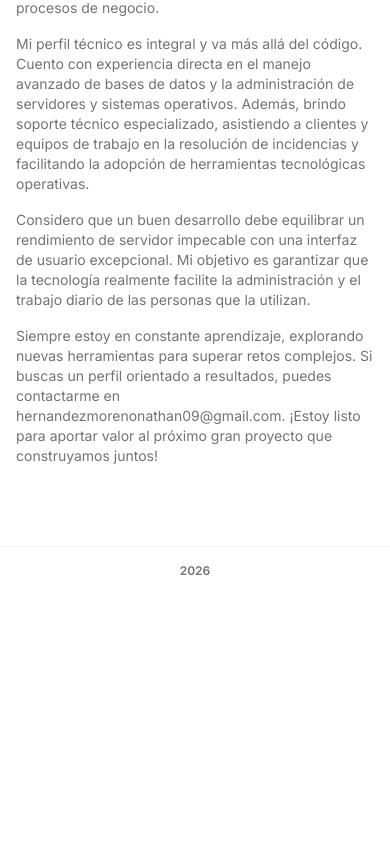
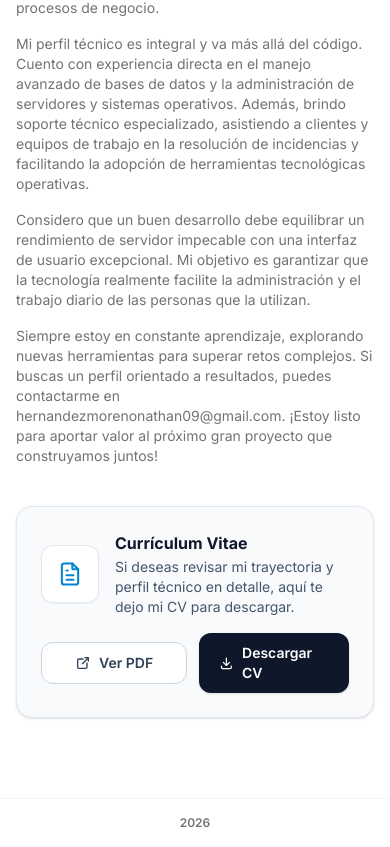
Before and after one commit to neitan-02/neitan-02.github.io, a Next.js app: page /about in a window 390 px wide. Shown: the part 934-1781 px from the top of the page. Before the commit the page ends 1529 px from the top, so only its background shows below. Built offline with nearby package versions, Linux system fonts and the light colour scheme.

Commit message:
fix: se actualiza el cv de mi perfil

```diff
--- a/src/components/About.tsx
+++ b/src/components/About.tsx
@@ -2,6 +2,11 @@
 import { Paragraph } from "@/components/Paragraph";
 import Image from "next/image";
 import { motion } from "motion/react";
+import {
+  IconDownload,
+  IconFileText,
+  IconExternalLink,
+} from "@tabler/icons-react";
 
 export default function About() {
   const images = [
@@ -28,28 +33,88 @@ export default function About() {
 
       <div className="max-w-4xl">
         <Paragraph className="mt-4">
-          Hola, soy Nathan Hernandez, tengo 21 años y radico en Toluca, México. Soy Ingeniero en Desarrollo y Gestión de Software y Desarrollador Full Stack. ¡Bienvenido a mi espacio digital!
+          Hola, soy Nathan Hernandez, tengo 21 años y radico en Toluca, México.
+          Soy Ingeniero en Desarrollo y Gestión de Software y Desarrollador Full
+          Stack. ¡Bienvenido a mi espacio digital!
         </Paragraph>
 
         <Paragraph className="mt-6 rounded-r-xl border-l-4 border-sky-600 bg-sky-50 py-4 pl-5 pr-4 text-base md:text-lg font-semibold italic tracking-tight !text-slate-900 shadow-sm">
-          &ldquo;El verdadero impacto tecnológico no se logra trabajando hasta el agotamiento, sino estructurando soluciones inteligentes y escalables.&rdquo;
+          &ldquo;El verdadero impacto tecnológico no se logra trabajando hasta el
+          agotamiento, sino estructurando soluciones inteligentes y
+          escalables.&rdquo;
         </Paragraph>
 
         <Paragraph className="mt-4">
-          A lo largo de mi trayectoria profesional, he participado en el desarrollo de soluciones para empresas como FASKE y SLIDE CO, enfocándome en la creación de sistemas empresariales a medida. Mi experiencia abarca la construcción de plataformas integrales, sistemas de gestión de inventarios y arquitecturas backend robustas que optimizan los procesos de negocio.
+          A lo largo de mi trayectoria profesional, he participado en el
+          desarrollo de soluciones para empresas como FASKE y SLIDE CO,
+          enfocándome en la creación de sistemas empresariales a medida. Mi
+          experiencia abarca la construcción de plataformas integrales, sistemas
+          de gestión de inventarios y arquitecturas backend robustas que
+          optimizan los procesos de negocio.
         </Paragraph>
 
         <Paragraph className="mt-4">
-          Mi perfil técnico es integral y va más allá del código. Cuento con experiencia directa en el manejo avanzado de bases de datos y la administración de servidores y sistemas operativos. Además, brindo soporte técnico especializado, asistiendo a clientes y equipos de trabajo en la resolución de incidencias y facilitando la adopción de herramientas tecnológicas operativas.
+          Mi perfil técnico es integral y va más allá del código. Cuento con
+          experiencia directa en el manejo avanzado de bases de datos y la
+          administración de servidores y sistemas operativos. Además, brindo
+          soporte técnico especializado, asistiendo a clientes y equipos de
+          trabajo en la resolución de incidencias y facilitando la adopción de
+          herramientas tecnológicas operativas.
         </Paragraph>
 
         <Paragraph className="mt-4">
-          Considero que un buen desarrollo debe equilibrar un rendimiento de servidor impecable con una interfaz de usuario excepcional. Mi objetivo es garantizar que la tecnología realmente facilite la administración y el trabajo diario de las personas que la utilizan.
+          Considero que un buen desarrollo debe equilibrar un rendimiento de
+          servidor impecable con una interfaz de usuario excepcional. Mi
+          objetivo es garantizar que la tecnología realmente facilite la
+          administración y el trabajo diario de las personas que la utilizan.
         </Paragraph>
 
         <Paragraph className="mt-4">
-          Siempre estoy en constante aprendizaje, explorando nuevas herramientas para superar retos complejos. Si buscas un perfil orientado a resultados, puedes contactarme en hernandezmorenonathan09@gmail.com. ¡Estoy listo para aportar valor al próximo gran proyecto que construyamos juntos!
+          Siempre estoy en constante aprendizaje, explorando nuevas herramientas
+          para superar retos complejos. Si buscas un perfil orientado a
+          resultados, puedes contactarme en hernandezmorenonathan09@gmail.com.
+          ¡Estoy listo para aportar valor al próximo gran proyecto que
+          construyamos juntos!
         </Paragraph>
+
+        {/* Tarjeta para descargar y visualizar el CV */}
+        <div className="mt-10 p-6 rounded-2xl border border-slate-200 bg-slate-50 shadow-sm flex flex-col sm:flex-row items-start sm:items-center justify-between gap-4">
+          <div className="flex items-center gap-4">
+            <div className="p-3.5 rounded-xl bg-white border border-slate-200 text-sky-600 shadow-xs shrink-0">
+              <IconFileText className="h-7 w-7 stroke-[1.75]" />
+            </div>
+            <div>
+              <h3 className="font-bold text-base !text-slate-900">
+                Currículum Vitae
+              </h3>
+              <p className="text-sm !text-slate-600 mt-0.5">
+                Si deseas revisar mi trayectoria y perfil técnico en detalle,
+                aquí te dejo mi CV para descargar.
+              </p>
+            </div>
+          </div>
+
+          <div className="flex items-center gap-3 w-full sm:w-auto shrink-0">
+            <a
+              href="/CV-SIN-FOTO-ACTUALIZADO.pdf"
+              target="_blank"
+              rel="noopener noreferrer"
+              className="inline-flex items-center justify-center gap-2 px-4 py-2.5 rounded-xl border border-slate-300 bg-white !text-slate-700 hover:bg-slate-100 text-sm font-semibold transition duration-200 w-full sm:w-auto"
+            >
+              <IconExternalLink className="h-4 w-4 stroke-[2]" />
+              <span>Ver PDF</span>
+            </a>
+
+            <a
+              href="/CV-SIN-FOTO-ACTUALIZADO.pdf"
+              download="CV-Nathan-Hernandez-FullStack.pdf"
+              className="inline-flex items-center justify-center gap-2 px-5 py-2.5 rounded-xl bg-slate-900 hover:bg-sky-600 !text-white text-sm font-semibold shadow-sm transition duration-200 w-full sm:w-auto"
+            >
+              <IconDownload className="h-4 w-4 stroke-[2]" />
+              <span>Descargar CV</span>
+            </a>
+          </div>
+        </div>
       </div>
     </div>
   );
```
